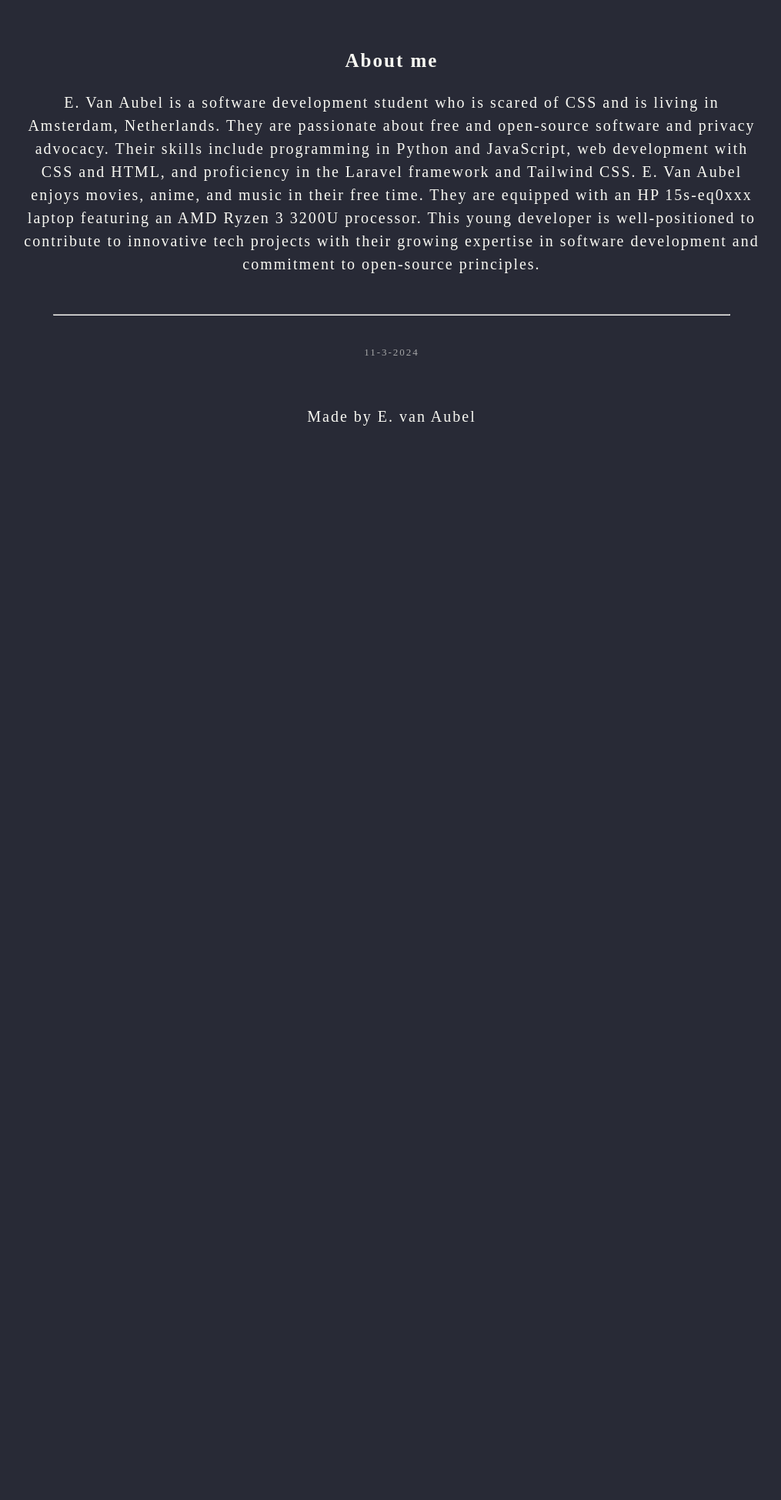
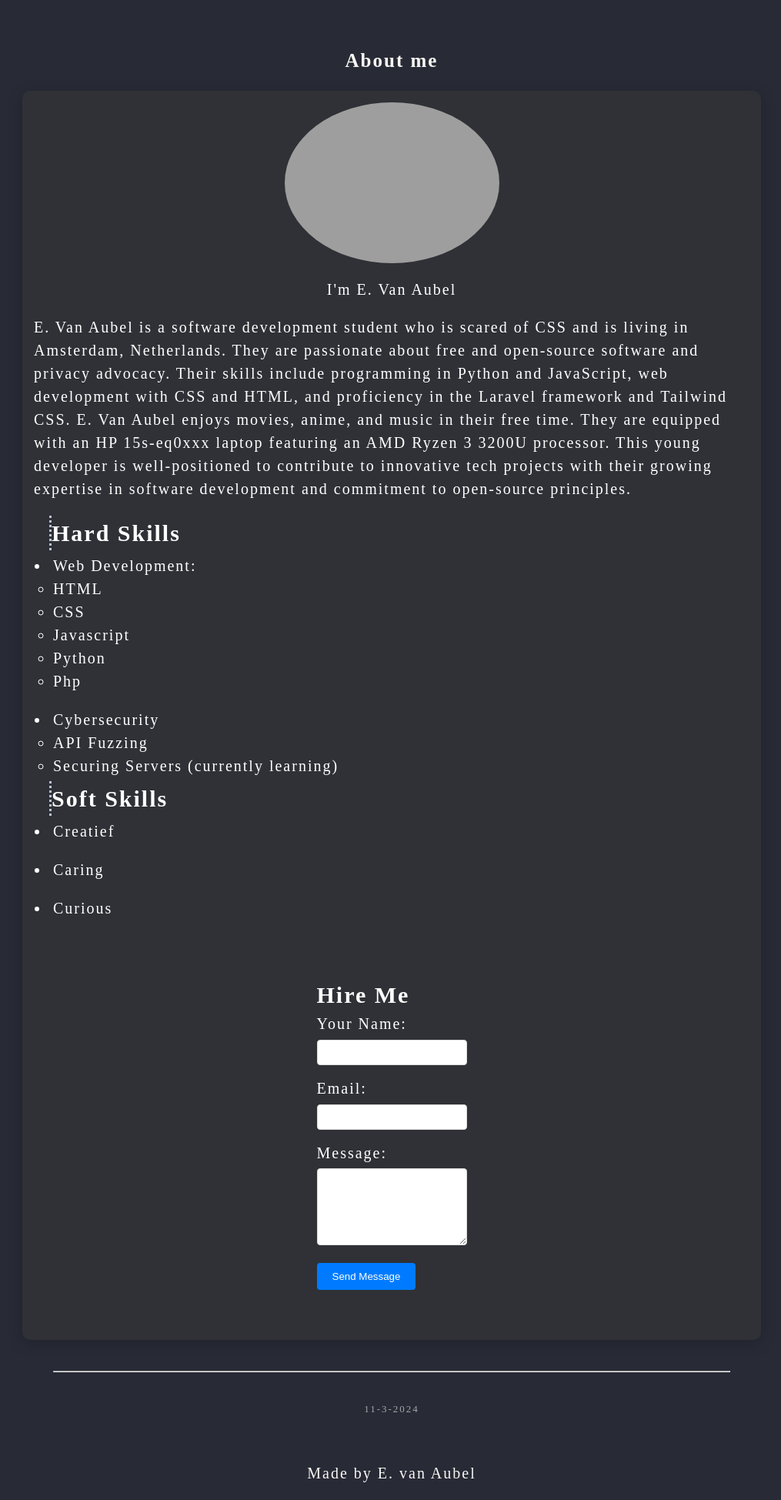
Before and after one commit to JerukPurut404/Personal-Space, a PHP site: page /about.php in a window 1280 px wide. Shown: the part 65-2014 px from the top of the page at 77% size, without its empty margins (131-1146 px from the left). Before the commit the page ends 618 px from the top, so only its background shows below. Run offline with PHP 8.4, Linux system fonts and the light colour scheme; grey boxes are pictures that could not be loaded.

Commit message:
temp about page layout

```diff
--- a/about.php
+++ b/about.php
@@ -55,11 +55,67 @@ $_SESSION['lang'] = $currentLang;
       <main class="post">
         <article class="post__article">
           <h2 class="post__title"><?php echo t('About me')?></h2>
-          <div class="post__content">
-            <picture>
+          <div class="about__content">
+            <div class="about__pic">
+              <img src="https://storage.rxresu.me/cm14uwvyl071gmtv5ctrgs6yt/pictures/cm14uwvyl071gmtv5ctrgs6yt.jpg" alt="Profile Picture">
+            </div>
+            <p id="begin__introduction">I'm E. Van Aubel</p>
+            <p><?php echo t("E. Van Aubel is a software development student who is scared of CSS and is living in Amsterdam, Netherlands. They are passionate about free and open-source software and privacy advocacy. Their skills include programming in Python and JavaScript, web development with CSS and HTML, and proficiency in the Laravel framework and Tailwind CSS. E. Van Aubel enjoys movies, anime, and music in their free time. They are equipped with an HP 15s-eq0xxx laptop featuring an AMD Ryzen 3 3200U processor. This young developer is well-positioned to contribute to innovative tech projects with their growing expertise in software development and commitment to open-source principles."); ?></p>
+            <div class="about__facts">
+              <h1>Hard Skills</h1>
+              <ul class="about__lists" role="list" aria-label="Quick Facts List">
+                <li class="about__list" role="listitem">
+                  <p>Web Development:</p>
+                  <ul>
+                    <li><p>HTML</p></li>
+                    <li><p>CSS</p></li>
+                    <li><p>Javascript</p></li>
+                    <li><p>Python</p></li>
+                    <li><p>Php</p></li>
+                  </ul>
+                </li>
+                <li class="about__list" role="listitem">
+                  <p>Cybersecurity</p>
+                  <ul>
+                    <li><p>API Fuzzing</p></li>
+                    <li><p>Securing Servers (currently learning)</p></li>
+                  </ul>
+                </li>
+              </ul>
+              <h1>Soft Skills</h1>
+              <ul class="about__lists" role="list" aria-label="Quick Facts List">
+                <li class="about__list" role="listitem">
+                  <p>Creatief</p>
+                </li>
+                <li class="about__list" role="listitem">
+                  <p>Caring</p>
+                </li>
+                <li class="about__list" role="listitem">
+                  <p>Curious</p>
+                </li>
+              </ul>
+            </div>
+            <div class="hire__form">
+              <h1>Hire Me</h1>
+              <form>
+                  <div class="form-group">
+                      <label for="name">Your Name:</label>
+                      <input type="text" id="name" name="name" required>
+                  </div>
 
-            </picture>
-            <p><?php echo t("E. Van Aubel is a software development student who is scared of CSS and is living in Amsterdam, Netherlands. They are passionate about free and open-source software and privacy advocacy. Their skills include programming in Python and JavaScript, web development with CSS and HTML, and proficiency in the Laravel framework and Tailwind CSS. E. Van Aubel enjoys movies, anime, and music in their free time. They are equipped with an HP 15s-eq0xxx laptop featuring an AMD Ryzen 3 3200U processor. This young developer is well-positioned to contribute to innovative tech projects with their growing expertise in software development and commitment to open-source principles.")?></p>
+                  <div class="form-group">
+                      <label for="email">Email:</label>
+                      <input type="email" id="email" name="email" required>
+                  </div>
+
+                  <div class="form-group">
+                      <label for="message">Message:</label>
+                      <textarea id="message" name="message" required></textarea>
+                  </div>
+
+                  <button id="hire__send" type="submit">Send Message</button>
+              </form>
+            </div>
           </div>
         </article>
         <hr>
--- a/blog/ctf.php
+++ b/blog/ctf.php
@@ -27,7 +27,7 @@ $_SESSION['lang'] = $currentLang;
   <meta charset="UTF-8">
   <meta name="viewport" content="width=device-width, initial-scale=1.0">
   <title>Blog</title>
-  <link rel="stylesheet" href="/Webster/style.css">
+  <link rel="stylesheet" href="../style.css">
 </head>
 <body>
   <div class="container">
--- a/blog/drive.php
+++ b/blog/drive.php
@@ -26,7 +26,7 @@ $_SESSION['lang'] = $currentLang;
   <meta charset="UTF-8">
   <meta name="viewport" content="width=device-width, initial-scale=1.0">
   <title>Driving Blog</title>
-  <link rel="stylesheet" href="/Webster/style.css">
+  <link rel="stylesheet" href="../style.css">
 </head>
 <body>
   <div class="container">
--- a/index.php
+++ b/index.php
@@ -19,7 +19,7 @@ $_SESSION['lang'] = $currentLang;
 if ($_SERVER['REQUEST_METHOD'] == 'GET' && isset($_GET['lang'])) {
     $lang = $_GET['lang'];
     setcookie('preferred_lang', $lang, time() + 60*60*24*30);
-    header("Location: index.php?lang=$lang");
+    header("Location: index.php");
         exit;
 }
 ?>
--- a/projects.php
+++ b/projects.php
@@ -14,6 +14,7 @@ function getCurrentLang() {
       return $_COOKIE['preferred_lang'];
   }
 
+  return 'en';
 }
 
 $currentLang = getCurrentLang();
@@ -69,7 +70,10 @@ $_SESSION['lang'] = $currentLang;
                   echo "<li class='post__list'> <a href='" . htmlspecialchars($link['url']) . "'><img class='icon__svg' src='media/" . htmlspecialchars($link['icon']) . "' alt='" . htmlspecialchars($link['type']) . " icon'></a></li>";
                 }
                 echo "</section>";
-              echo "<li class='post__list'>" . htmlspecialchars($project['title'][$currentLang]) . "</li>";
+
+                // Check if the translation exists, fall back to English if not
+                $title = isset($project['title'][$currentLang]) ? $project['title'][$currentLang] : $project['title']['en'];
+                echo "<li class='post__list'>" . htmlspecialchars($title) . "</li>";
                 echo "</ul>";
             }
             ?>
--- a/style.css
+++ b/style.css
@@ -107,14 +107,7 @@ hr {
   display: flex;
 }
 
-/* .content{
-  display: flex;
-  flex-direction: column;
-  flex: 1 auto;
-  align-items: center;
-  justify-content: center;
-  margin: 0;
-} */
+
 
 .content__main{
   display: flex;
@@ -305,14 +298,14 @@ hr {
 .language__button {
   padding: 10px 15px;
   margin: 5px;
-  background-color: #007bff; /* Bootstrap primary color */
+  background-color: #007bff;
   color: white;
   text-decoration: none;
   border-radius: 5px;
 }
 
 .language__button:hover {
-  background-color: #0056b3; /* Darker shade on hover */
+  background-color: #0056b3;
 }
 
 .post__article{
@@ -373,6 +366,131 @@ hr {
   text-decoration-color: #f8f8f2;
 }
 
+.about__content {
+  display: flex;
+  flex-direction: column;
+  align-items: center;
+  font-weight: 300;
+  overflow-wrap: break-word;
+  text-align: left;
+  border-radius: 1rem;
+  background-color: #2f3136;
+  color: #ffffff;
+  padding: 1.5rem;
+  box-shadow: 0 4px 20px rgba(0, 0, 0, 0.2);
+}
+
+#begin__introduction {
+  display: flex;
+  width: 100%;
+  height: auto;
+  justify-content: center;
+  padding: 0.9rem;
+  margin-bottom: 1rem;
+  margin-top: 0;
+  text-align: center;
+}
+
+.about__pic {
+  display: flex;
+  align-items: center;
+  justify-content: center;
+  border-radius: 50%;
+  width: 30%;
+  height: 100%;
+  overflow: hidden;
+  margin-bottom: 1rem;
+}
+
+.about__pic img {
+  width: 100%;
+  height: auto;
+}
+
+.about__facts {
+  max-width: 80vw;
+  margin: 0 auto;
+  padding: 2rem;
+  display: flex;
+  flex-wrap: wrap;
+  align-items: center;
+}
+
+.about__facts h1 {
+  display: flex;
+  justify-content: flex-start;
+  border-left: 0.3rem dotted #bac2de;
+}
+
+.about__lists {
+  display: flex;
+  flex-wrap: wrap;
+  gap: 1rem;
+  width: 100%;
+  height: auto;
+}
+
+.about__list {
+  flex-basis: 100%;
+  min-width: 200px;
+  padding: 0.5rem;
+  border-radius: 8px;
+  transition: transform 0.3s ease;
+  text-decoration: none;
+}
+
+.about__list p {
+  margin: 0;
+  line-height: 1.5;
+  text-align: left;
+}
+
+.about__list:hover {
+  transform: translateY(-5px);
+}
+
+.hire__form{
+padding: 5rem;
+border-radius: 3rem;
+}
+
+.form-group {
+  margin-bottom: 15px;
+}
+
+label {
+  display: block;
+  margin-bottom: 5px;
+}
+
+input[type="text"], input[type="email"] {
+  width: 100%;
+  padding: 8px;
+  border: 1px solid #ddd;
+  border-radius: 4px;
+}
+
+textarea {
+  width: 100%;
+  height: 100px;
+  padding: 8px;
+  border: 1px solid #ddd;
+  border-radius: 4px;
+}
+
+#hire__send {
+  background-color: #007bff;
+  color: white;
+  padding: 10px 20px;
+  border: none;
+  border-radius: 4px;
+  cursor: pointer;
+  transition: background-color 0.3s;
+}
+
+#hire__send:hover {
+  background-color: #0056b3;
+}
 
 @media only screen and (max-width: 770px) {
   body {
@@ -449,6 +567,14 @@ hr {
     display: block;
   }
 
+  .about__lists {
+    flex-direction: column;
+  }
+
+  .about__list {
+    flex-basis: 100%;
+  }
+
 }
 
 @media only screen and (max-width: 1024px) {
@@ -464,6 +590,15 @@ hr {
     padding: 3rem;
     margin: 2rem;
   }
+
+  .about__lists {
+    justify-content: center;
+  }
+
+  .about__list {
+    flex-basis: calc(45% - 0.5rem);
+  }
+
 }
 
 @media only screen and (max-width: 1440px) {
```
Also changed, not shown: blog/markdowns/ctf.md (+3 -3 lines). Lines whose indentation alone changed are shown as unchanged.
